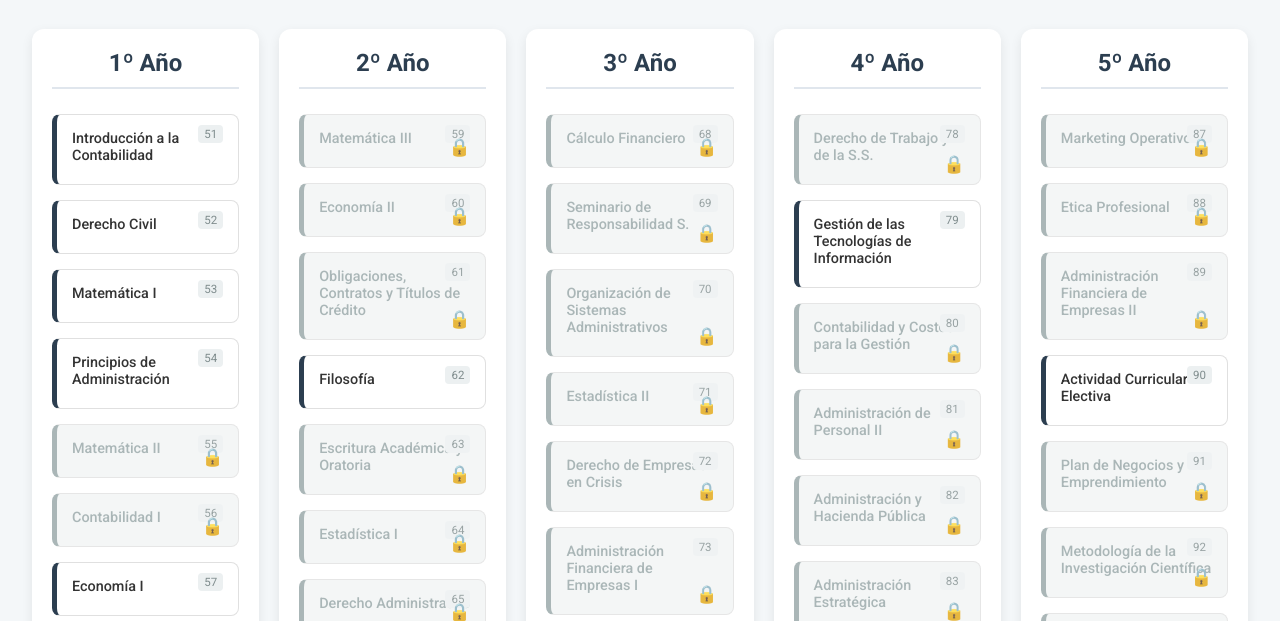
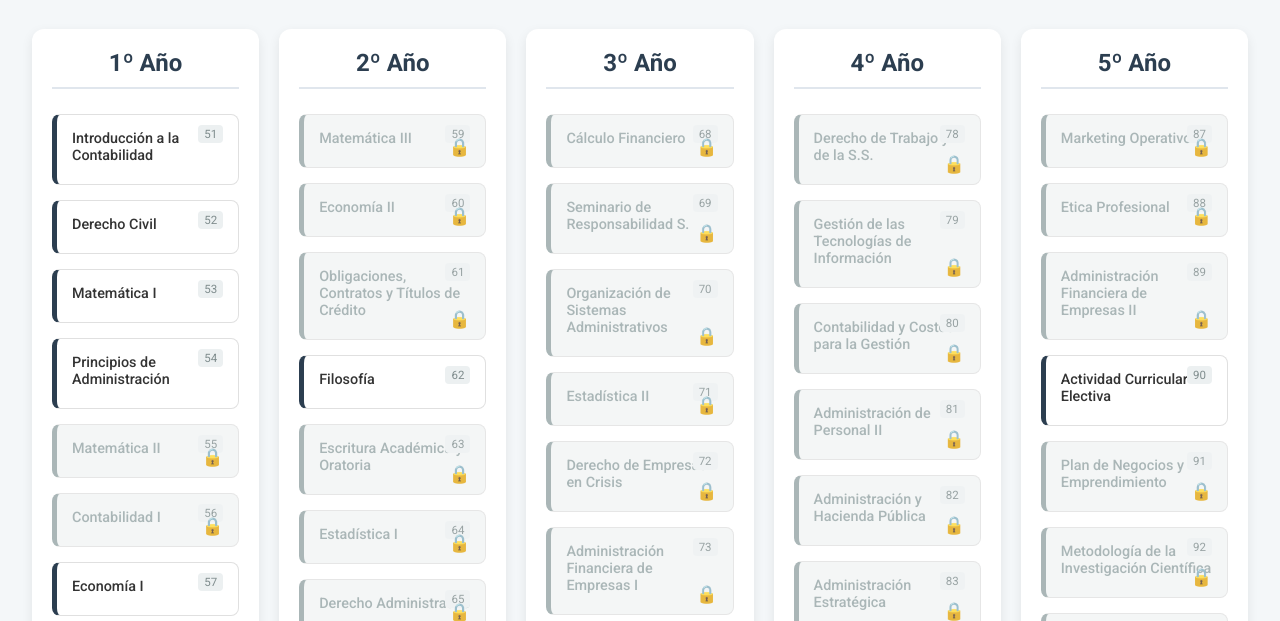
Before and after one commit to maleaudagna/malla-adminstracion, a plain HTML site: page index.html in a window 1280 px wide. Shown: the part 164-785 px from the top of the page. Drawn offline with Linux system fonts and the light colour scheme.

Commit message:
Update index.html

```diff
--- a/index.html
+++ b/index.html
@@ -249,7 +249,8 @@
 
             // 4º Año
             { id: 78, name: 'Derecho de Trabajo y de la S.S.', year: 4, prereqs: [58, 74] },
-            { id: 79, name: 'Gestión de las Tecnologías de Información', year: 4, prereqs: [] },
+            // --- LÍNEA CORREGIDA ---
+            { id: 79, name: 'Gestión de las Tecnologías de Información', year: 4, prereqs: [73] },
             { id: 80, name: 'Contabilidad y Costos para la Gestión', year: 4, prereqs: [56, 59] },
             { id: 81, name: 'Administración de Personal II', year: 4, prereqs: [58, 74] },
             { id: 82, name: 'Administración y Hacienda Pública', year: 4, prereqs: [65] },
```
